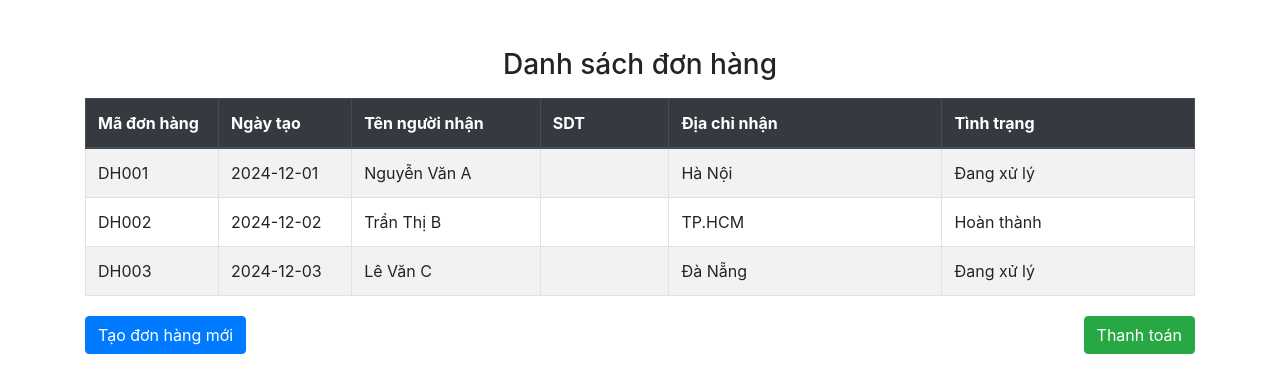
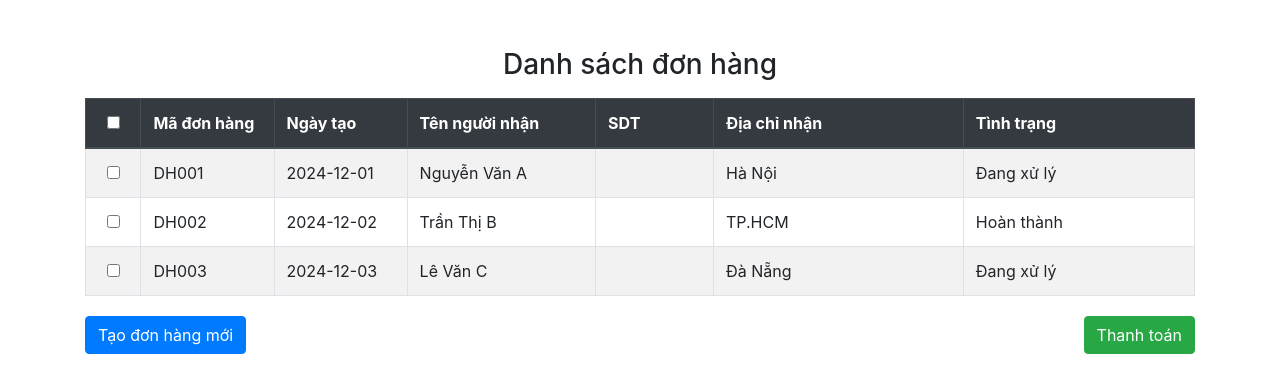
Before and after one commit to blueonline07/delivery-app, a website: page public/orders/index.html in a window 1280 px wide. Drawn offline with nearby package versions, Linux system fonts and the light colour scheme.

Commit message:
add: add orders index

```diff
--- a/public/orders/index.html
+++ b/public/orders/index.html
@@ -14,6 +14,10 @@
     .order_id{
         width: 12%;
     }
+    .checkbox-column {
+      width: 5%;
+      text-align: center;
+    }
   </style>
 </head>
 <body>
@@ -24,6 +28,9 @@
     <table class="table table-striped table-bordered mt-3" style="width: 100%;">
       <thead class="thead-dark">
         <tr>
+          <th class="checkbox-column">
+            <input type="checkbox" id="selectAll">
+          </th>
           <th class="order_id">Mã đơn hàng</th>
           <th style="width: 12%;">Ngày tạo</th>
           <th style="width:17%;">Tên người nhận</th>
@@ -62,6 +69,9 @@
         orders.forEach(order => {
           const row = `
             <tr>
+               <td class="checkbox-column">
+                <input type="checkbox" class="orderCheckbox">
+              </td>
               <td>${order.id}</td>
               <td>${order.date}</td>
               <td>${order.name}</td>
@@ -76,7 +86,9 @@
 
       // Render initial orders
       renderOrders();
-
+      $("#selectAll").on("change", function () {
+        $(".orderCheckbox").prop("checked", $(this).prop("checked"));
+      });
       // Handle "Tạo đơn hàng mới" button click
       $("#createOrderBtn").on("click", function () {
         alert("Tính năng tạo đơn hàng mới!");
```
